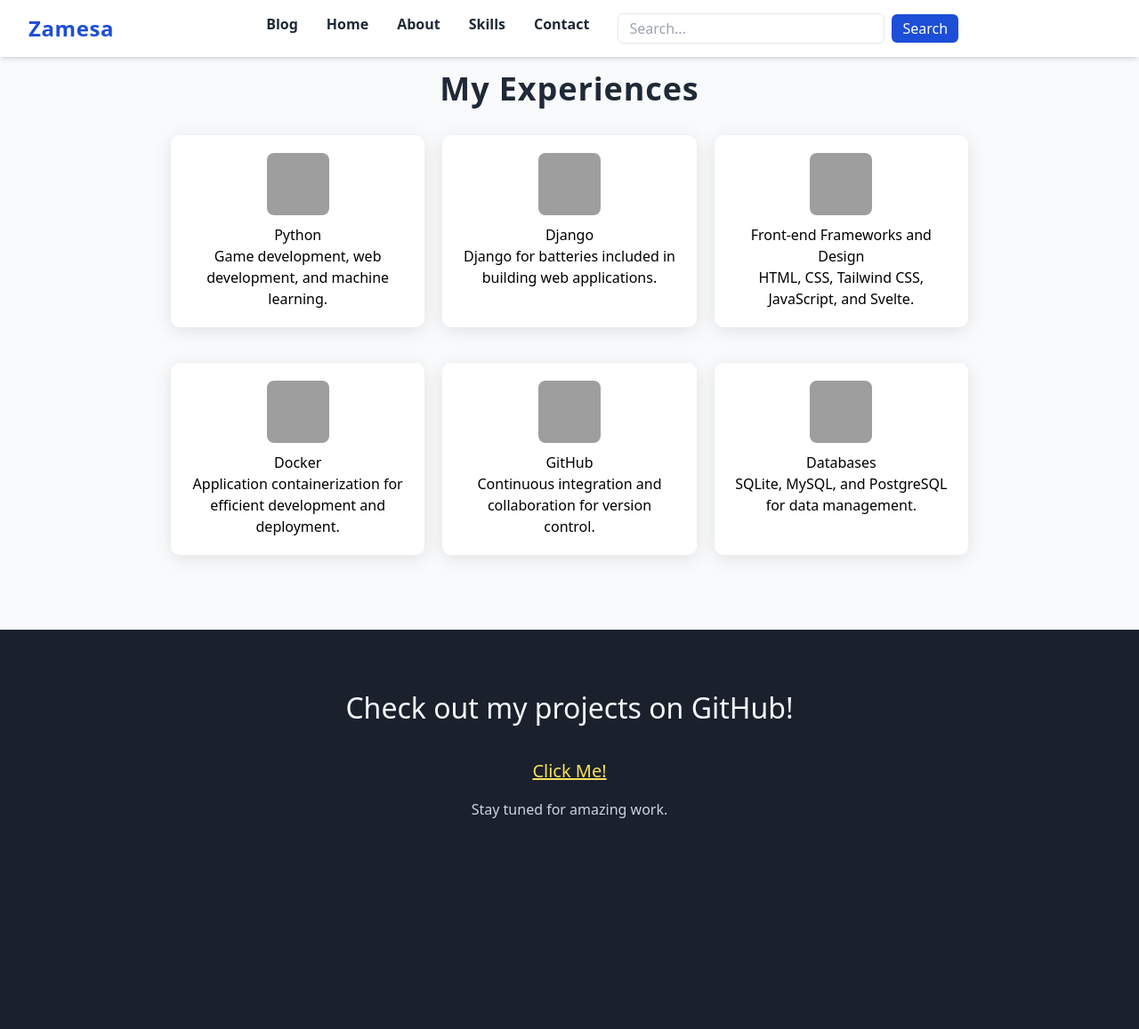
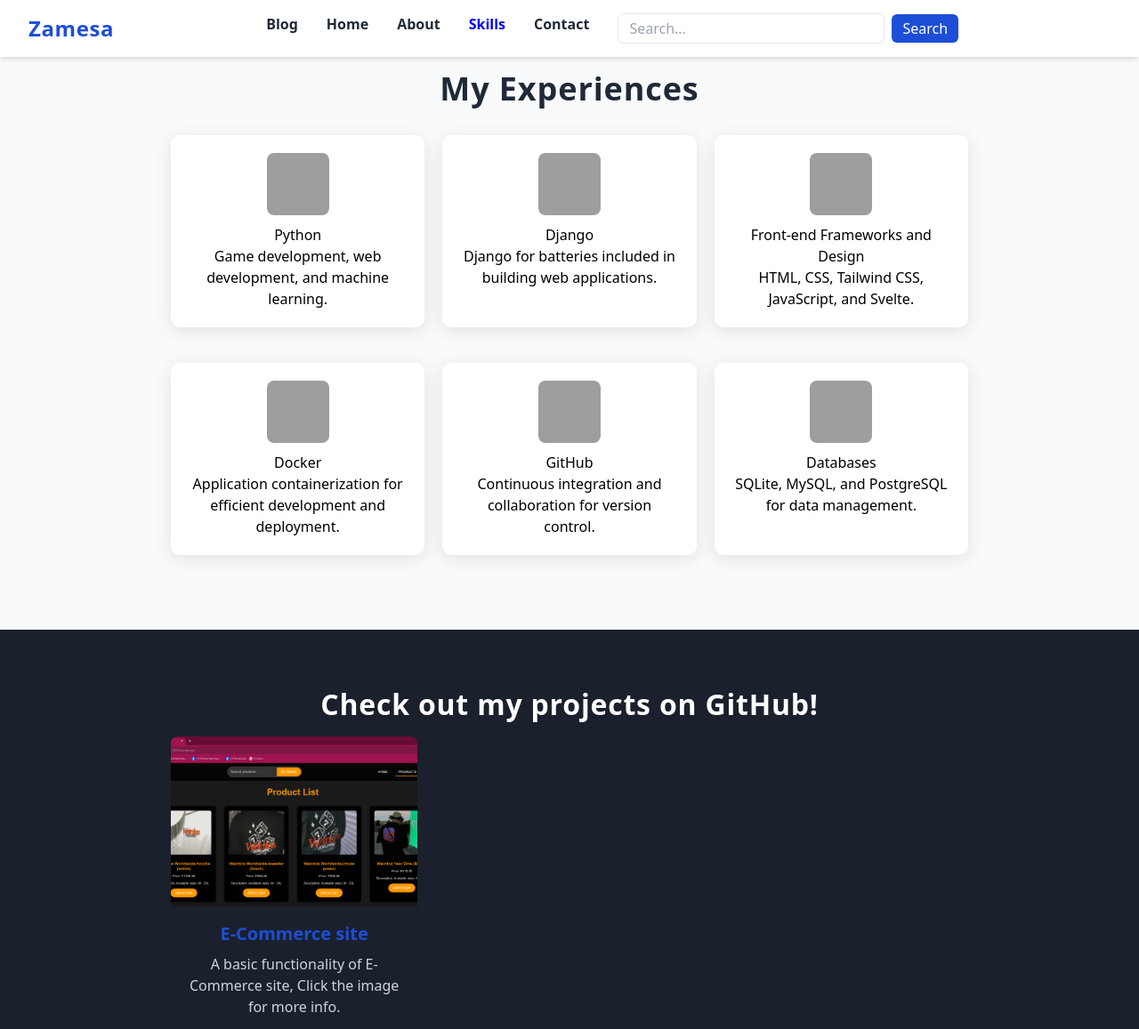
Before and after one commit to sktzamesa/Blog-Portfolio, a Django app: page /skills/ in a window 1280 px wide. Shown: the top 1157 px of the page at 89% size. Run offline with Django 5.2, Linux system fonts and the light colour scheme; parts of the project's set-up code (start-up, migrations or seed data) failed here and were passed over; some libraries are stand-ins or nearby versions; grey boxes are pictures that could not be loaded.

Commit message:
first commit

```diff
--- a/blog/templates/blog/base.html
+++ b/blog/templates/blog/base.html
@@ -10,6 +10,32 @@
     <meta name="viewport" content="width=device-width, initial-scale=1, maximum-scale=1">
     <link rel="stylesheet" href="https://cdnjs.cloudflare.com/ajax/libs/animate.css/4.1.1/animate.min.css"/>
     <link rel="icon" type="image/png" sizes="32x32" href="{% static 'images/icon.png' %}">
+    <style type="text/css">
+        /* Basic styles for the navigation */
+nav ul {
+  list-style: none;
+  padding: 0;
+  margin: 0;
+  display: flex;
+}
+
+nav li {
+  margin-right: 20px;
+}
+
+nav a {
+  text-decoration: none;
+  color: black;
+  font-size: 16px;
+}
+
+
+nav a.active {
+  font-weight: bold;
+  color: blue;
+}
+
+    </style>
 </head>
 <body class="bg-gray-100">
     <nav class="bg-white shadow-md fixed w-full z-10 top-0">
@@ -32,11 +58,11 @@
 
 
                 <div class="hidden md:flex space-x-8 justify-center w-full">
-                    <a href="{% url 'blog:post_list' %}" class="nav-link text-gray-800 hover:text-blue-700 font-semibold ">Blog</a>
+                    <a href="{% url 'blog:post_list' %}" class=" nav-link text-gray-800 hover:text-blue-700 font-semibold nav-link">Blog</a>
                     <a href="{% url 'blog:portfolio' %}" class="nav-link text-gray-800 hover:text-blue-700 font-semibold">Home</a>
                     <a href="{% url 'blog:about' %}" class="nav-link text-gray-800 hover:text-blue-700 font-semibold">About</a>
                     <a href="{% url 'blog:skills' %}" class="nav-link text-gray-800 hover:text-blue-700 font-semibold">Skills</a>
-                    <a href="{% url "blog:contact" %}" class="nav-link text-gray-800 hover:text-blue-700 font-semibold">Contact</a>
+                    <a href="{% url "blog:contact" %}" class="nav-link text-gray-800 hover:text-blue-700 font-semibold active">Contact</a>
                     <!-- Search form -->
                     <form method="get" action="{% url 'blog:post_search' %}" class="flex items-center space-x-2">
     <input type="text" name="query" placeholder="Search..." style="width: 300px;" class="px-3 py-1 border rounded-md focus:outline-none focus:ring-2 focus:ring-blue-700">
@@ -50,15 +76,16 @@
 
         <div id="mobile-menu" class="hidden md:hidden bg-white shadow-lg">
             <div class="flex flex-col">
-                <a href="{% url 'blog:post_list' %}" class="block px-4 py-2 text-gray-800 hover:text-blue-700">Blog</a>
-                <a href="{% url 'blog:portfolio' %}" class="block px-4 py-2 text-gray-800 hover:text-blue-700">Home</a>
-                <a href="{% url 'blog:about' %}" class="block px-4 py-2 text-gray-800 hover:text-blue-700">About</a>
-                <a href="{% url 'blog:skills' %}" class="block px-4 py-2 text-gray-800 hover:text-blue-700">Skills</a>
-                <a href="{% url "blog:contact" %}" class="block px-4 py-2 text-gray-800 hover:text-blue-700">Contact</a>
                 <form method="get" action="{% url 'blog:post_search' %}" class="flex items-center space-x-2 px-4 py-2">
                     <input type="text" name="query" placeholder="Search..." class="flex-1 px-3 py-1 border rounded-md focus:outline-none focus:ring-2 focus:ring-blue-700">
                     <button type="submit" class="bg-blue-700 text-white px-3 py-1 rounded-md hover:bg-blue-800 focus:outline-none focus:ring-2 focus:ring-blue-700">Search</button>
                 </form>
+                <a href="{% url 'blog:post_list' %}" class=" block px-4 py-2 text-gray-800 hover:text-blue-700">Blog</a>
+                <a href="{% url 'blog:portfolio' %}" class="block px-4 py-2 text-gray-800 hover:text-blue-700">Home</a>
+                <a href="{% url 'blog:about' %}" class="block px-4 py-2 text-gray-800 hover:text-blue-700">About</a>
+                <a href="{% url 'blog:skills' %}" class="block px-4 py-2 text-gray-800 hover:text-blue-700">Skills</a>
+                <a href="{% url "blog:contact" %}" class="block px-4 py-2 text-gray-800 hover:text-blue-700 active">Contact</a>
+
             </div>
         </div>
     </nav>
@@ -69,6 +96,21 @@
             menu.classList.toggle('hidden');
         });
 
+         window.addEventListener('DOMContentLoaded', (event) => {
+  // Get all the nav links
+  const navLinks = document.querySelectorAll('.nav-link');
+
+  // Loop through the links
+  navLinks.forEach(link => {
+    // If the link's href matches the current page URL
+    if (link.href === window.location.href) {
+      link.classList.add('active'); // Add the active class
+    } else {
+      link.classList.remove('active'); // Remove it from others
+    }
+  });
+});
+
     </script>
 
 {% block content %}{% endblock %}
--- a/blog/templates/blog/post/skill.html
+++ b/blog/templates/blog/post/skill.html
@@ -1,9 +1,10 @@
 {% extends "blog/base.html" %}
 {% block title %}Skills{% endblock %}
+{% load static %}
 {% block content %}
 <style>
     @keyframes fadeInUp {
-        0% {
+        0% {overflow-x:;
             opacity: 0;
             transform: translateY(20px);
         }
@@ -93,6 +94,46 @@
         margin-top: 0.5rem;
         color: #cbd5e0; /* Gray text for the description */
     }
+
+    .project-card {
+    position: relative;
+    overflow: hidden;
+    border-radius: 0.5rem;
+}
+
+.project-info {
+    position: absolute;
+    inset: 0;
+    background: rgba(0, 0, 0, 0.75);
+    color: white;
+    opacity: 0;
+    display: flex;
+    align-items: center;
+    justify-content: center;
+    transition: opacity 0.3s ease;
+}
+
+.project-card:hover .project-info {
+    opacity: 1;
+}
+
+.modal {
+    display: none;
+}
+
+.project-card img:hover {
+    transform: scale(1.1);
+}
+
+.modal img {
+    transition: transform 0.3s ease;
+}
+
+.modal.show {
+    display: flex;
+}
+
+
 </style>
 
 <div class="pt-20 py-16 bg-gray-50">
@@ -140,16 +181,64 @@
                 <h3 class="card-title">Databases</h3>
                 <p class="card-description">SQLite, MySQL, and PostgreSQL for data management.</p>
             </div>
+
         </div>
     </div>
 </div>
 
-<section id="works" class="projects-section">
-    <h2>Check out my projects on GitHub!</h2>
-    <a href="https://github.com/sktzamesa?tab=projects">Click Me!</a>
-    <div class="mt-4">
-        <p>Stay tuned for amazing work.</p>
+
+
+
+<section id="works" class="projects-section pt-20 py-16 bg-gray-50">
+    <h2 class="text-4xl font-extrabold text-center text-white mb-8 tracking-wide">Check out my projects on GitHub!</h2>
+    <div class="max-w-4xl mx-auto">
+        <div class="grid grid-cols-1 md:grid-cols-2 lg:grid-cols-3 gap-8">
+            <!-- Project 1 -->
+            <div class="project-card relative overflow-hidden hover:shadow-lg transition duration-300" onclick="openModal('modal1')">
+                <img src="{% static "images/e-commerce.png"%}" alt="Project 1 Image" class="w-full h-48 object-cover transition-transform duration-300 transform hover:scale-105">
+                <div class="p-4">
+                    <h3 class="text-xl font-semibold text-blue-700">E-Commerce site</h3>
+                    <p class="text-gray-600">A basic functionality of E-Commerce site, Click the image for more info.</p>
+                </div>
+
+
+                <div class="project-card relative overflow-hidden hover:shadow-lg transition duration-300" onclick="openModal('modal2')">
+                <img src="{% static 'images/product-management.png' %}" alt="Project 2 Image" class="w-full h-48 object-cover transition-transform duration-300 transform hover:scale-105">
+                <div class="p-4">
+                    <h3 class="text-xl font-semibold text-blue-700">Product Management System</h3>
+                    <p class="text-gray-600">A Django-based system to manage products. Click the image for more info.</p>
+                </div>
+            </div>
+            </div>
+
+            <!-- Modal for Project 1 -->
+            <div id="modal1" class="modal fixed inset-0 bg-black bg-opacity-50 flex items-center justify-center hidden">
+                <div class="bg-white rounded-lg p-8 relative max-w-md mx-auto text-center">
+                    <img src="{% static "images/e-commerce.png"%}" alt="Project 1 Image" class="w-full h-60 object-cover mb-4">
+                    <h3 class="text-xl font-semibold">E-Commerce Site</h3>
+                    <p class="text-black-600 mb-4">A basic functionality of E-Commerce site</p>
+                    <a href="https://github.com/sktzamesa/e-commerce-website-django" target="_blank" class="text-blue-500 underline">Visit GitHub</a>
+                    <button onclick="closeModal('modal1')" class="absolute top-2 right-2 text-gray-700 text-2xl">&times;</button>
+                </div>
+
+
+            </div>
+
+        </div>
     </div>
 </section>
+<script type="text/javascript">
+    function openModal(modalId) {
+    document.getElementById(modalId).classList.add('show');
+}
+
+function closeModal(modalId) {
+    document.getElementById(modalId).classList.remove('show');
+}
+
+</script>
+
+
+
 
 {% endblock %}
```
Also changed, not shown: blog/templates/blog/post/contact.html (+14 -13 lines), blog/static/images/e-commerce.png (added), blog/static/images/productmanagement.png (added), blog/templates/blog/post/images/e-commerce.png (added).
